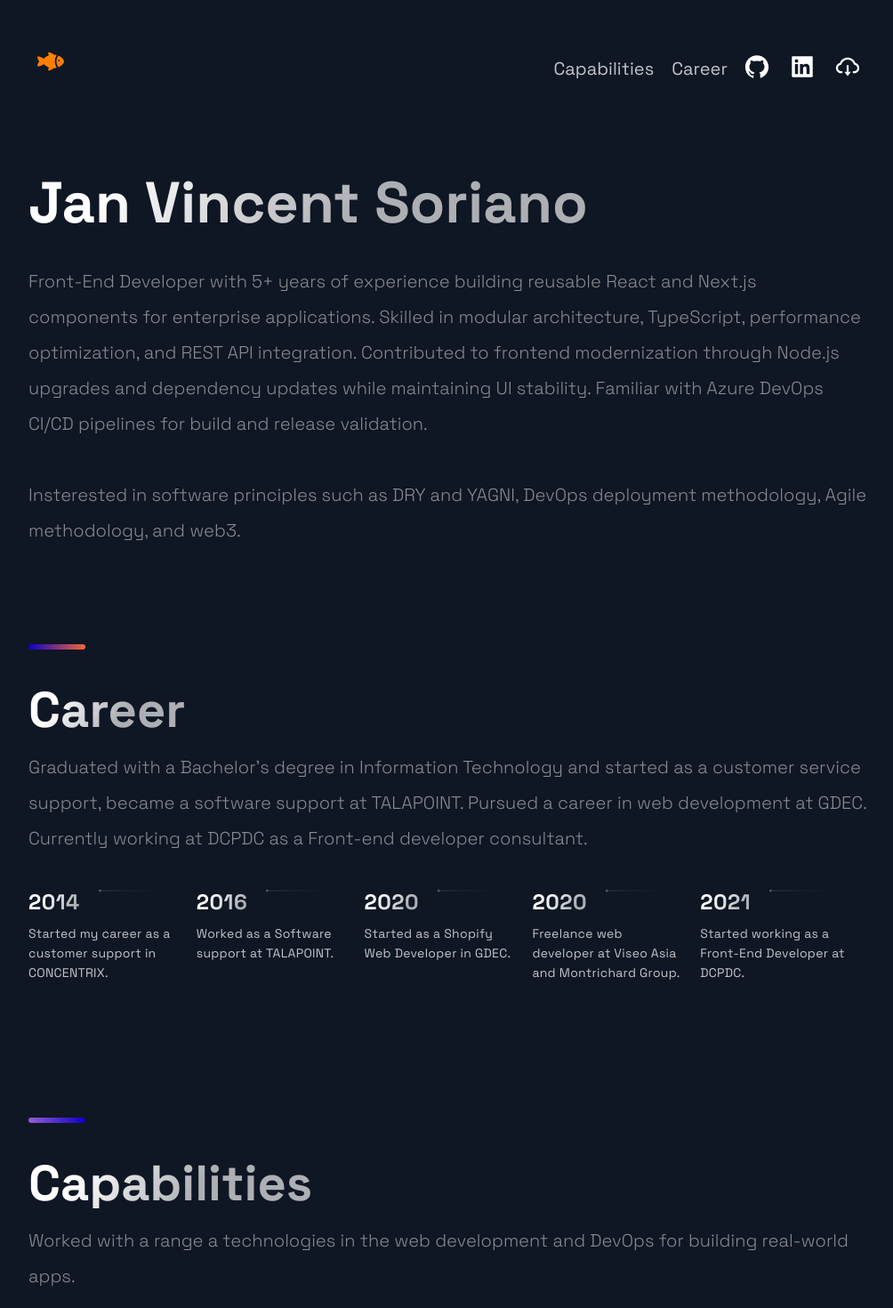
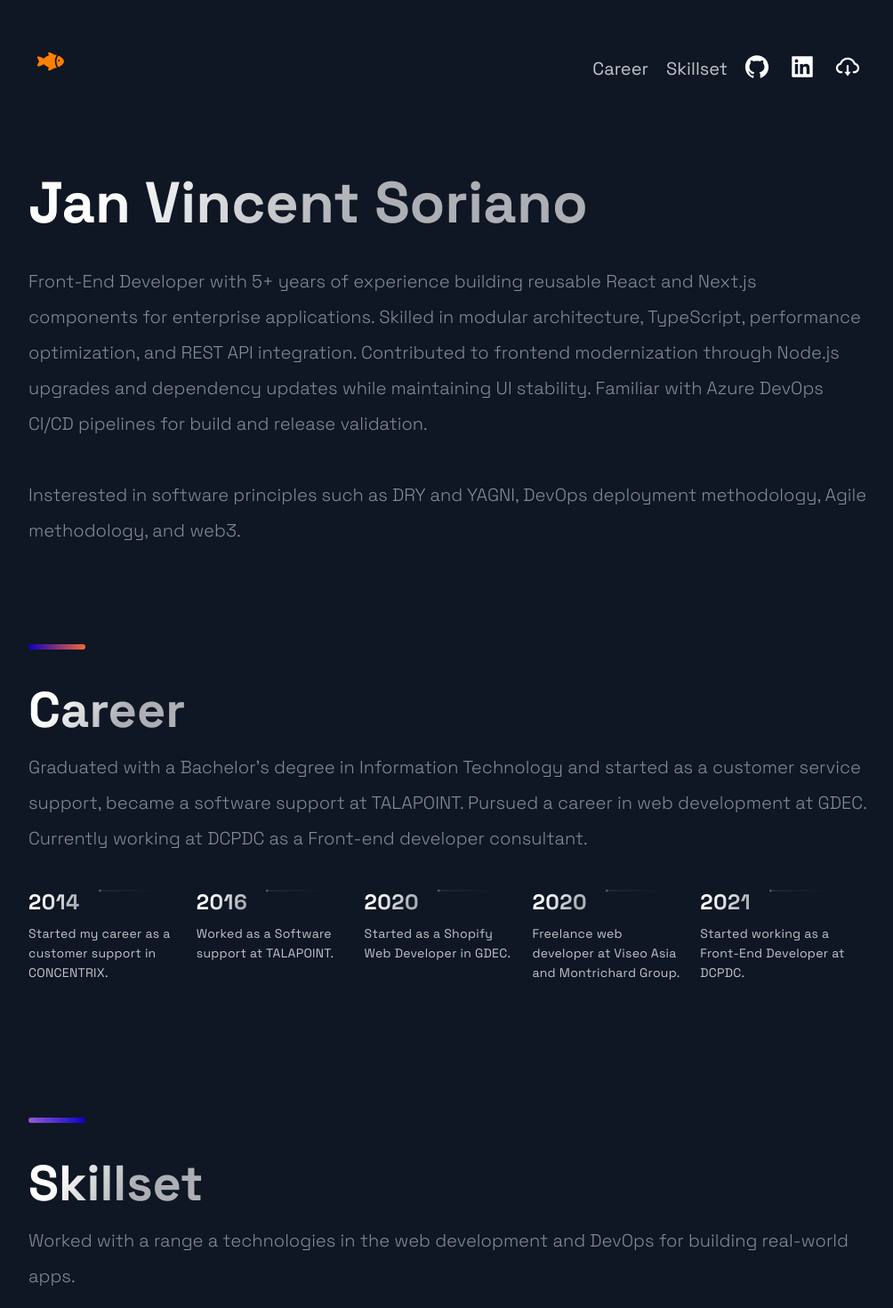
Before and after one commit to jansorianowork/nextjs-portfolio-2022, a Next.js app: page / in a window 1280 px wide. Shown: the top 1470 px of the page at 89% size, without its empty margins (136-1140 px from the left). Built offline with nearby package versions, Linux system fonts and the light colour scheme.

Commit message:
update header

```diff
--- a/src/components/Header/Header.js
+++ b/src/components/Header/Header.js
@@ -35,12 +35,13 @@ const Header = () => {
 				{/* <Link href="#projects" passHref>
 					<NavText onClick={closeMenu}>Experience</NavText>
 				</Link> */}
-				<Link href="#tech" passHref>
-					<NavText onClick={closeMenu}>Capabilities</NavText>
-				</Link>
 				<Link href="#about" passHref>
 					<NavText onClick={closeMenu}>Career</NavText>
 				</Link>
+				<Link href="#tech" passHref>
+					<NavText onClick={closeMenu}>Skillset</NavText>
+				</Link>
+
 				<IconGroup>
 					<SocialIcons href="https://github.com/jansorianowork">
 						<AiFillGithub size="3rem" />
--- a/src/components/Technologies/Technologies.js
+++ b/src/components/Technologies/Technologies.js
@@ -1,14 +1,26 @@
-import React from 'react';
-import { DiFirebase, DiReact, DiZend } from 'react-icons/di';
-import { Section, SectionDivider, SectionText, SectionTitle } from '../../styles/GlobalComponents';
-import { List, ListContainer, ListItem, ListParagraph, ListTitle } from './TechnologiesStyles';
+import React from "react";
+import { DiFirebase, DiReact, DiZend } from "react-icons/di";
+import {
+	Section,
+	SectionDivider,
+	SectionText,
+	SectionTitle,
+} from "../../styles/GlobalComponents";
+import {
+	List,
+	ListContainer,
+	ListItem,
+	ListParagraph,
+	ListTitle,
+} from "./TechnologiesStyles";
 
-const Technologies = () =>  (
+const Technologies = () => (
 	<Section id="tech">
 		<SectionDivider divider />
-    <SectionTitle>Capabilities</SectionTitle>
+		<SectionTitle>Skillset</SectionTitle>
 		<SectionText>
-    Worked with a range a technologies in the web development and DevOps for building real-world apps.
+			Worked with a range a technologies in the web development and DevOps
+			for building real-world apps.
 		</SectionText>
 		<List>
 			<ListItem>
@@ -19,7 +31,8 @@ const Technologies = () =>  (
 					<ListTitle>Front-End</ListTitle>
 					<ListParagraph>
 						Experiece with <br />
-            React.js, Shopify, NextJs, Javascript, HTML, CSS/SCSS, Typescript
+						React.js, Shopify, NextJs, Javascript, HTML, CSS/SCSS,
+						Typescript
 					</ListParagraph>
 				</ListContainer>
 			</ListItem>
@@ -43,7 +56,8 @@ const Technologies = () =>  (
 					<ListTitle>Other Dev Tools</ListTitle>
 					<ListParagraph>
 						Experience with <br />
-            tools like Storybook, JIRA, chrome dev tools, axe devtools, and Azure pipeline
+						tools like Storybook, JIRA, chrome dev tools, axe
+						devtools, and Azure pipeline
 					</ListParagraph>
 				</ListContainer>
 			</ListItem>
```
Lines whose indentation alone changed are shown as unchanged.
